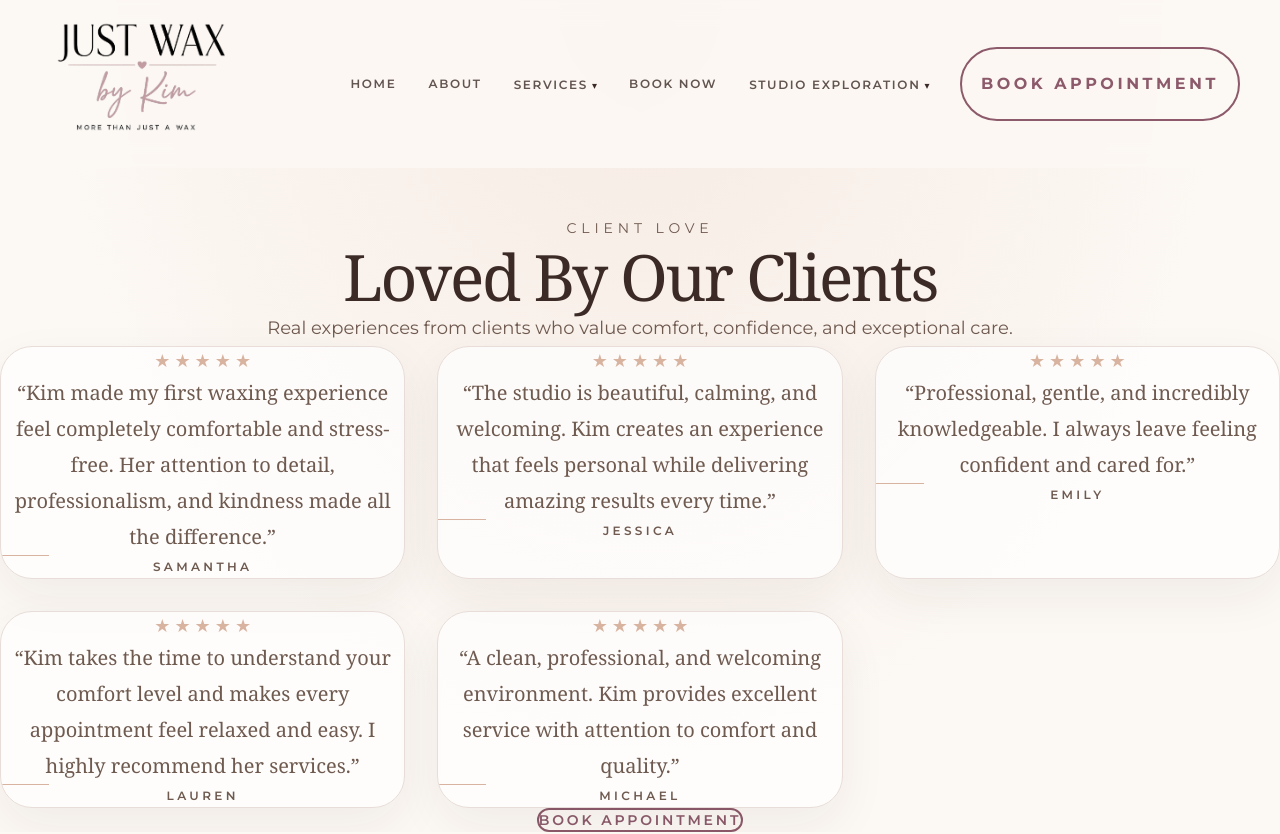
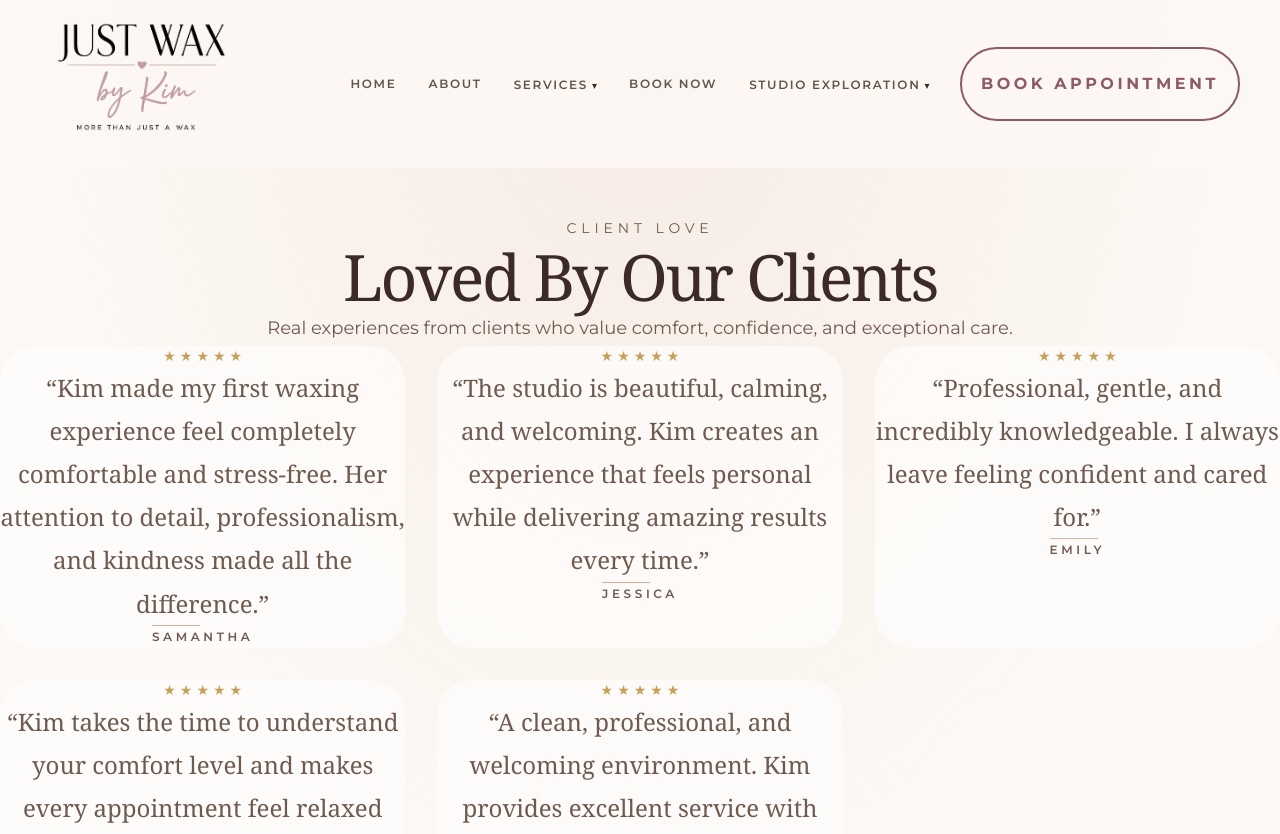
Before and after one commit to kevin-phan-25/just-wax-by-kim, a Next.js app: page /testimonials in a window 1280 px wide. Shown: the top 834 px of the page. Built offline with nearby package versions, Linux system fonts and the light colour scheme; a web font is replaced by a local one.

Commit message:
Update TestimonialCard.tsx

```diff
--- a/features/testimonials/TestimonialCard.tsx
+++ b/features/testimonials/TestimonialCard.tsx
@@ -1,92 +1,97 @@
 /**
- * -----------------------------------------------------------------------------
+ * ---
  * File:
  * features/testimonials/TestimonialCard.tsx
  *
  * Description:
- * Luxury testimonial presentation card.
+ * Luxury editorial testimonial card.
  *
- * Updated:
- * • Added premium card container
- * • Improved editorial quote styling
- * • Added hover interaction
- * • Refined spacing and typography
- * -----------------------------------------------------------------------------
+ * Updates:
+ * • Removed restrictive card styling
+ * • Softer luxury presentation
+ * • Improved quote hierarchy
+ * • Better spacing
+ * • Matches Just Wax by Kim theme
+ * ---
  */
 
 import type { Testimonial } from "./testimonial.types";
-
 
 interface Props {
   testimonial: Testimonial;
 }
 
-
 export default function TestimonialCard({
   testimonial,
 }: Props) {
-
   return (
-
     <article
       className="
         group
-        relative
-        overflow-hidden
-        rounded-[32px]
-        border
-        border-[#E8DDD8]
-        bg-[#FFFFFF]/70
+
+        flex
+        flex-col
+        items-center
+
+        w-full
+
+        rounded-[36px]
+
+        bg-white/60
+
         px-8
-        py-10
-        shadow-[0_18px_50px_rgba(59,42,38,0.06)]
+        py-12
+
+        md:px-10
+        md:py-14
+
         transition-all
         duration-500
-        hover:-translate-y-2
-        hover:shadow-[0_25px_70px_rgba(59,42,38,0.12)]
+
+        hover:-translate-y-1
+
+        hover:shadow-[0_25px_70px_rgba(59,42,38,0.08)]
       "
     >
 
-
-      {/* Stars */}
+      {/* STARS */}
       <div
         className="
           flex
-          justify-center
           gap-1
-          text-[#D8B4A0]
+
+          text-[#C6A15B]
+
+          text-sm
         "
       >
-
-        {
-          Array.from({
+        {Array.from({
           length: testimonial.rating,
-          }).map((_, index)=>(
-
-            <span
-              key={index}
-              className="
-                text-lg
-              "
-            >
+        }).map((_, index) => (
+          <span key={index}>
             ★
           </span>
-
-          ))
-        }
-
+        ))}
       </div>
 
 
 
-      {/* Quote */}
+      {/* QUOTE */}
       <blockquote
         className="
           mt-8
+
+          max-w-xl
+
           text-center
+
           font-serif
+
           text-xl
+          md:text-2xl
+
           leading-[1.8]
+
           text-[#6F5A50]
         "
       >
@@ -95,56 +100,48 @@ export default function TestimonialCard({
 
 
 
-      {/* Divider */}
+      {/* NAME */}
+      <div
+        className="
+          mt-10
+          text-center
+        "
+      >
+
         <div
           className="
             mx-auto
-          mt-8
+
+            mb-6
+
             h-px
+
             w-12
+
             bg-[#D8B4A0]
           "
         />
 
 
-
-      {/* Name */}
         <p
           className="
-          mt-6
-          text-center
             uppercase
-          tracking-[0.28em]
+
+            tracking-[0.3em]
+
             text-xs
+
             font-semibold
+
             text-[#3B2A26]
           "
         >
           {testimonial.name}
         </p>
 
+      </div>
 
 
-      {/* Decorative Corner */}
-      <div
-        className="
-          pointer-events-none
-          absolute
-          right-8
-          top-8
-          h-12
-          w-12
-          rounded-full
-          bg-[#F6E7E1]
-          opacity-0
-          transition-opacity
-          duration-500
-          group-hover:opacity-100
-        "
-      />
-
     </article>
-
   );
-
 }
```
Lines whose indentation alone changed are shown as unchanged.
